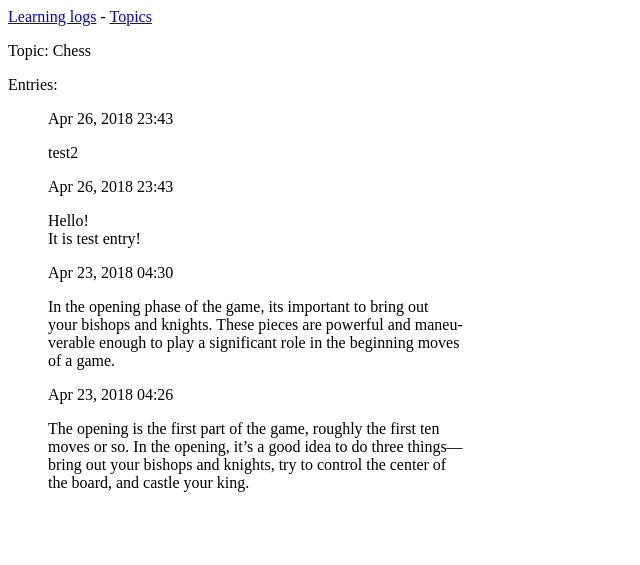
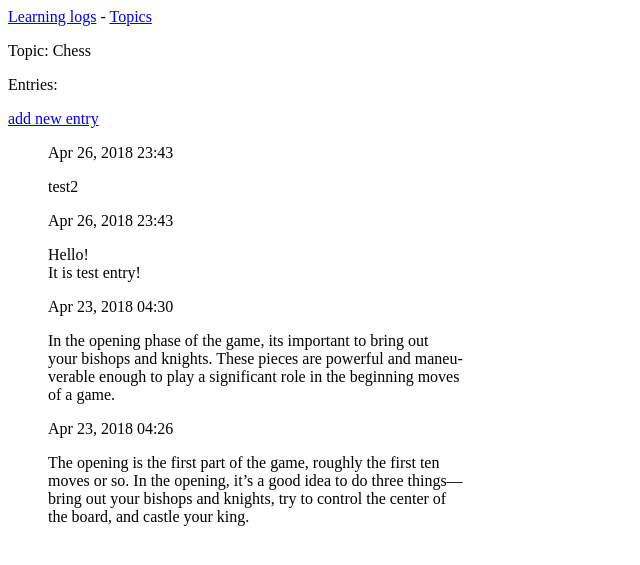
Before and after one commit to zosyk/learning_log, a Django app: page /topics/1/ in a window 1280 px wide. Shown: the top 565 px of the page, without its empty margins (0-640 px from the left). Run offline with Django 3.2, Linux system fonts and the light colour scheme; data comes from the database, SQL or seed files in the repository; both versions use the stored data as it was after the commit.

Commit message:
added ability to add new entries

```diff
--- a/learning_logs/templates/learning_logs/topic.html
+++ b/learning_logs/templates/learning_logs/topic.html
@@ -4,6 +4,9 @@
 
     <p>Topic: {{ topic }}</p>
     <p>Entries:</p>
+    <p>
+        <a href="{% url 'learning_logs:new_entry' topic.id %}">add new entry</a>
+    </p>
     <ul>
         {% for entry in entries %}
             <p>{{ entry.date_added|date:'M d, Y H:i' }}</p>
--- a/learning_logs/urls.py
+++ b/learning_logs/urls.py
@@ -15,4 +15,7 @@ urlpatterns = [
 
     # Page for adding new topic
     url(r'^new_topic/$', views.new_topic, name='new_topic'),
+
+    # Page for adding new entry
+    url(r'new_entry/(?P<topic_id>\d+)/$', views.new_entry, name='new_entry'),
 ]
--- a/learning_logs/views.py
+++ b/learning_logs/views.py
@@ -5,7 +5,7 @@ from django.shortcuts import render
 from django.http import HttpResponseRedirect
 from django.urls import reverse
 from .models import Topic
-from .forms import TopicForm
+from .forms import TopicForm, EntryForm
 
 
 # Create your views here.
@@ -42,9 +42,28 @@ def new_topic(request):
         form = TopicForm(request.POST)
         if form.is_valid():
             form.save()
-            print("reverse:", reverse('learning_logs:topics'))
             return HttpResponseRedirect(reverse('learning_logs:topics'))
 
     context = {"form": form}
 
     return render(request, 'learning_logs/new_topic.html', context)
+
+
+def new_entry(request, topic_id):
+    """ Add a new entry """
+    topic = Topic.objects.get(id=topic_id)
+
+    if request.method != 'POST':
+        # No data submitted; create a blank form
+        form = EntryForm()
+    else:
+        form = EntryForm(data=request.POST)
+        if form.is_valid():
+            new_entry = form.save(commit=False)
+            new_entry.topic = topic
+            new_entry.save()
+
+            return HttpResponseRedirect(reverse('learning_logs:topic', args=[topic_id]))
+
+    context = {'topic': topic, 'form': form}
+    return render(request, 'learning_logs/new_entry.html', context)
```
Also changed, not shown: learning_logs/forms.py (+11 -2 lines), learning_logs/templates/learning_logs/new_entry.html (added, +14 -0 lines), db.sqlite3.
